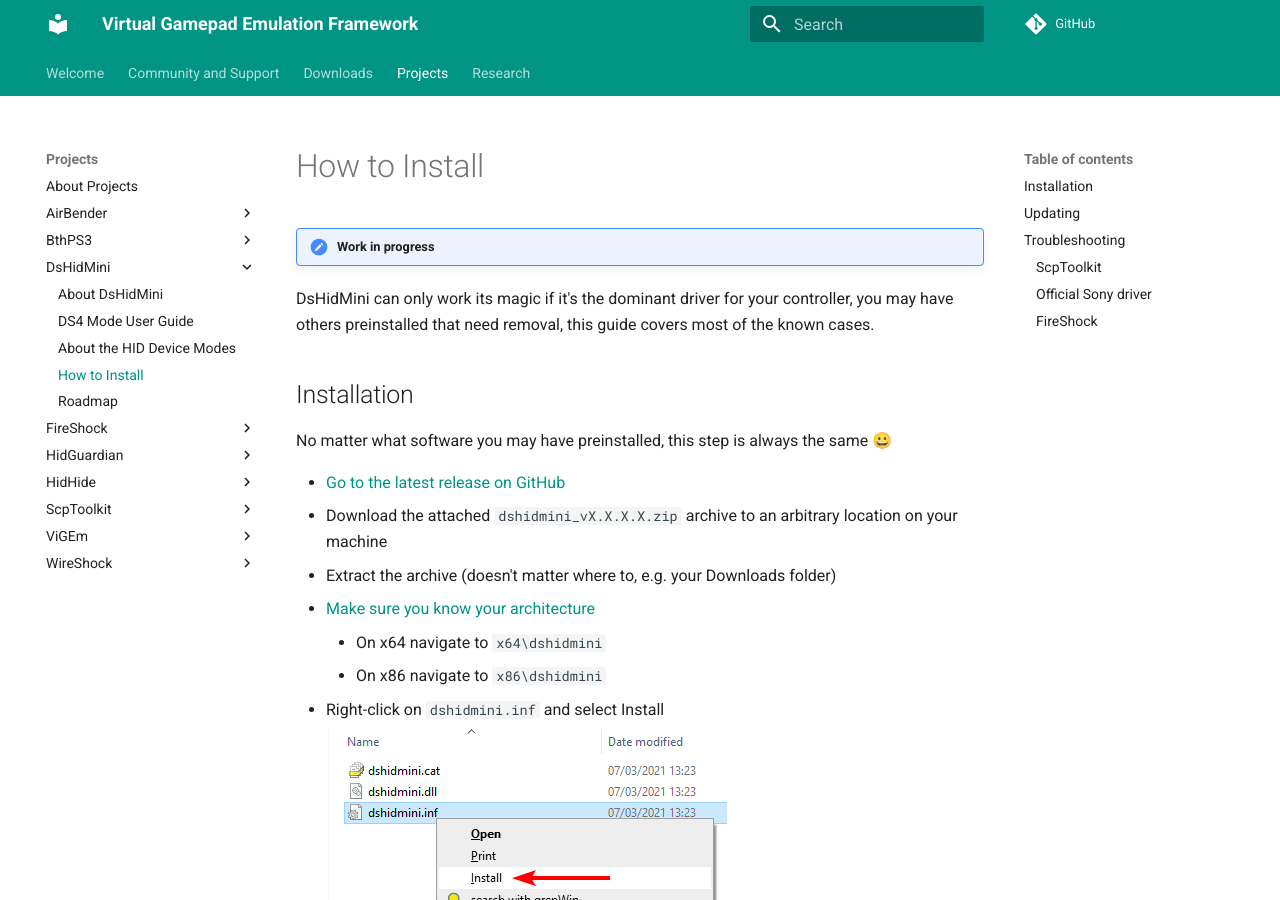
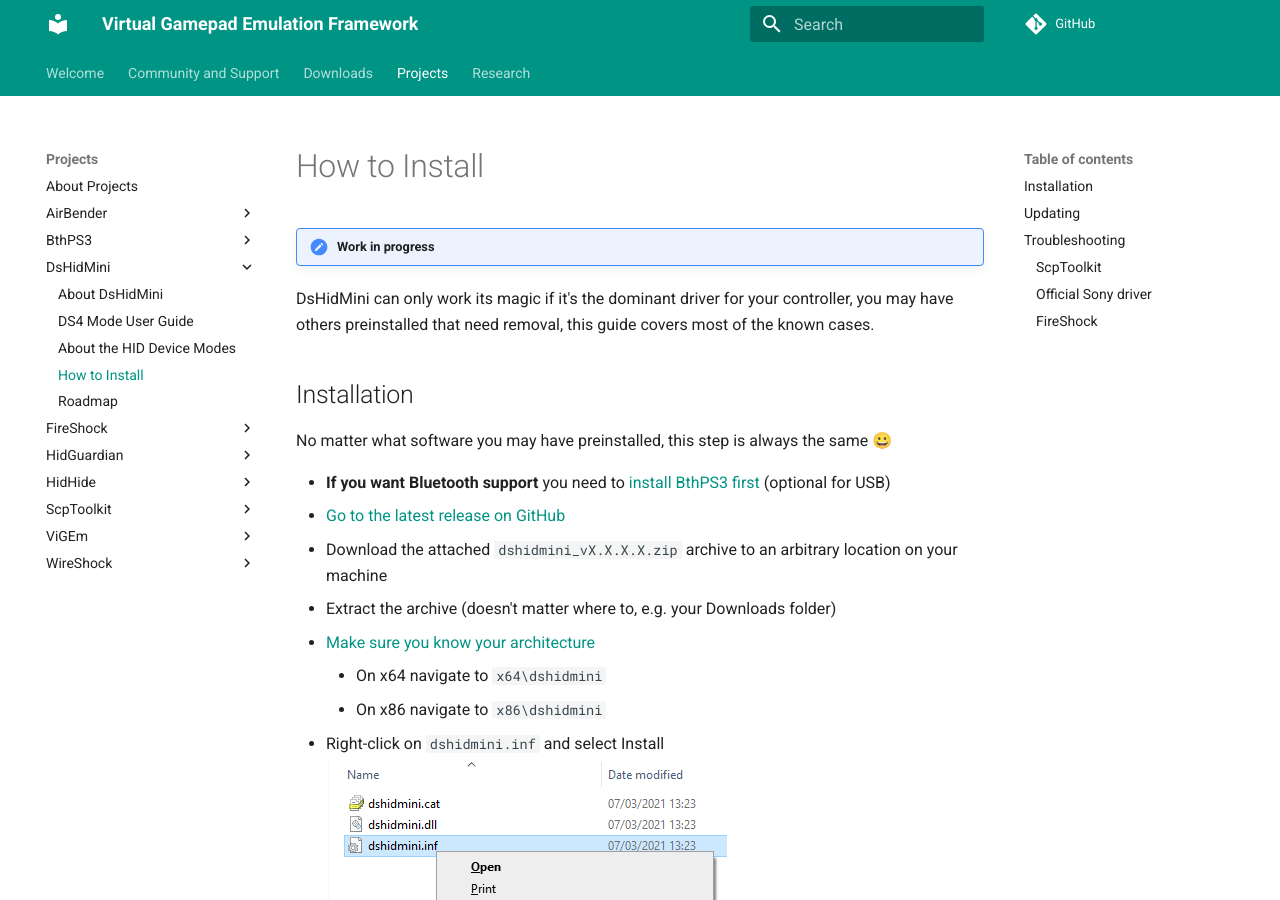
Before and after one commit to nefarius/ViGEm.github.io, an MkDocs documentation site: the page built from docs/projects/DsHidMini/How-to-Install.md, in a window 1280 px wide and 900 px high. Built offline with MkDocs 1.6.1 and Material for MkDocs 9.7.7, drawn with Linux system fonts in a browser that asks for light colours; comment, search, counter and statistics services are not loaded.

Commit message:
Added BthPS3 hint

```diff
--- a/docs/projects/DsHidMini/How-to-Install.md
+++ b/docs/projects/DsHidMini/How-to-Install.md
@@ -8,6 +8,7 @@
 
 No matter what software you may have preinstalled, this step is always the same 😀
 
+- **If you want Bluetooth support** you need to [install BthPS3 first](https://github.com/ViGEm/BthPS3/releases) (optional for USB)
 - [Go to the latest release on GitHub](https://github.com/ViGEm/DsHidMini/releases/latest)
 - Download the attached `dshidmini_vX.X.X.X.zip` archive to an arbitrary location on your machine
 - Extract the archive (doesn't matter where to, e.g. your Downloads folder)
```
